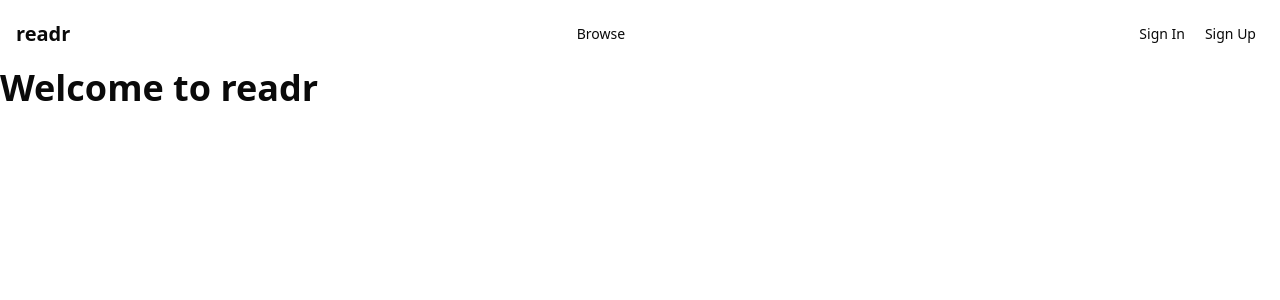
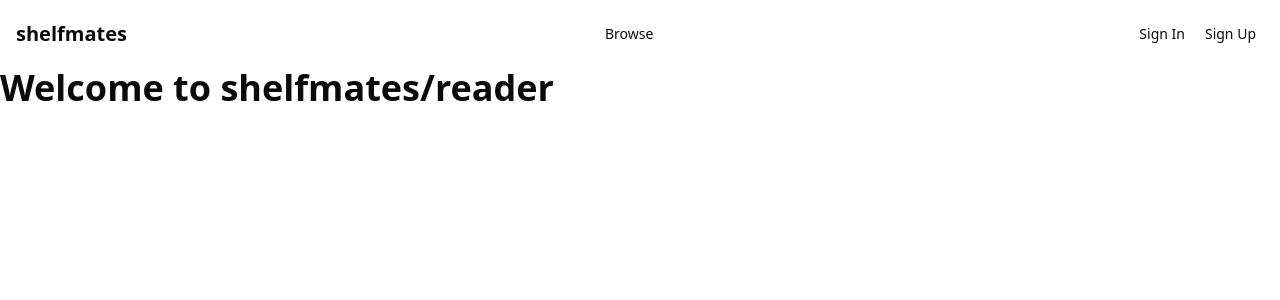
Before and after one commit to mzschandy/shelfmates, a Next.js app in the folder apps/web/: page / in a window 1280 px wide. Shown: the top 300 px of the page. Built offline with nearby package versions, Linux system fonts and the light colour scheme; no server answers.

Commit message:
ui: misc updates

```diff
--- a/apps/web/src/app/(main)/layout.tsx
+++ b/apps/web/src/app/(main)/layout.tsx
@@ -1,4 +1,3 @@
-
 import {
   NavigationMenu,
   NavigationMenuItem,
@@ -49,16 +48,15 @@ async function Header() {
     data: { user },
   } = await supabase.auth.getUser()
 
-
   return (
     <header className="flex items-center justify-between p-4">
       <h1 className="text-xl font-bold">
-        <Link href="/">readr</Link>
+        <Link href="/">shelfmates</Link>
       </h1>
       <div>
         <NavMenu />
       </div>
-      <div>{user ?  <UserMenu email={user?.email} /> : <LoginLinks />}</div>
+      <div>{user ? <UserMenu email={user?.email} /> : <LoginLinks />}</div>
     </header>
   )
 }
--- a/apps/web/src/app/(main)/page.tsx
+++ b/apps/web/src/app/(main)/page.tsx
@@ -1,7 +1,7 @@
 export default function HomePage() {
   return (
     <main className="flex min-h-screen">
-      <h1 className="text-4xl font-bold">Welcome to readr</h1>
+      <h1 className="text-4xl font-bold">Welcome to shelfmates/reader</h1>
     </main>
   );
 }
--- a/apps/web/src/app/layout.tsx
+++ b/apps/web/src/app/layout.tsx
@@ -14,7 +14,7 @@ const geistMono = Geist_Mono({
 })
 
 export const metadata: Metadata = {
-  title: "readr",
+  title: "shelfmates",
   description: "Generated by create next app",
 }
 
--- a/apps/web/src/components/sessions/new-session-modal.tsx
+++ b/apps/web/src/components/sessions/new-session-modal.tsx
@@ -13,7 +13,7 @@ import { Label } from "../ui/label"
 import { Button } from "../ui/button"
 import { createSession } from "@/app/(main)/club/[slug]/session/actions"
 
-export default function NewSessionModal() {
+export default function NewSessionModal({clubId, clubMemberId = ''}: {clubId: string, clubMemberId?: string}) {
   // console.log("NewSessionModal user:", user)
 
   return (
@@ -31,6 +31,7 @@ export default function NewSessionModal() {
               <div className="mt-4 mb-4">
                 <form>
                   {/* <input type="hidden" name="userId" value={user?.id} /> */}
+                  <input type="hidden" name="club_id" value="club_id" />
                   <div className="grid gap-2">
                     <label htmlFor="title">Upload a Book</label>
                     <Input id="book" name="book" type="file" required />
```
Lines whose indentation alone changed are shown as unchanged.
